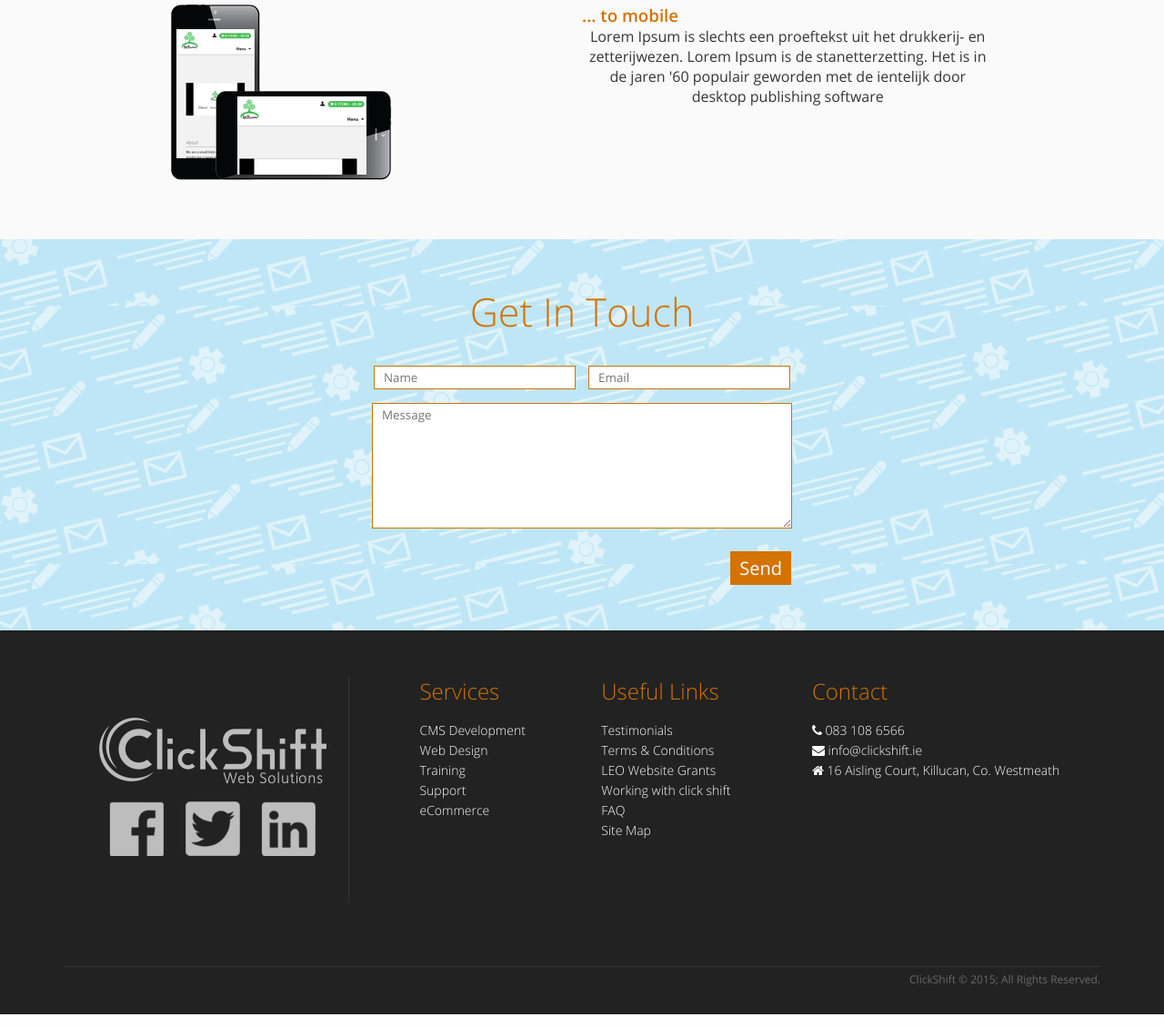
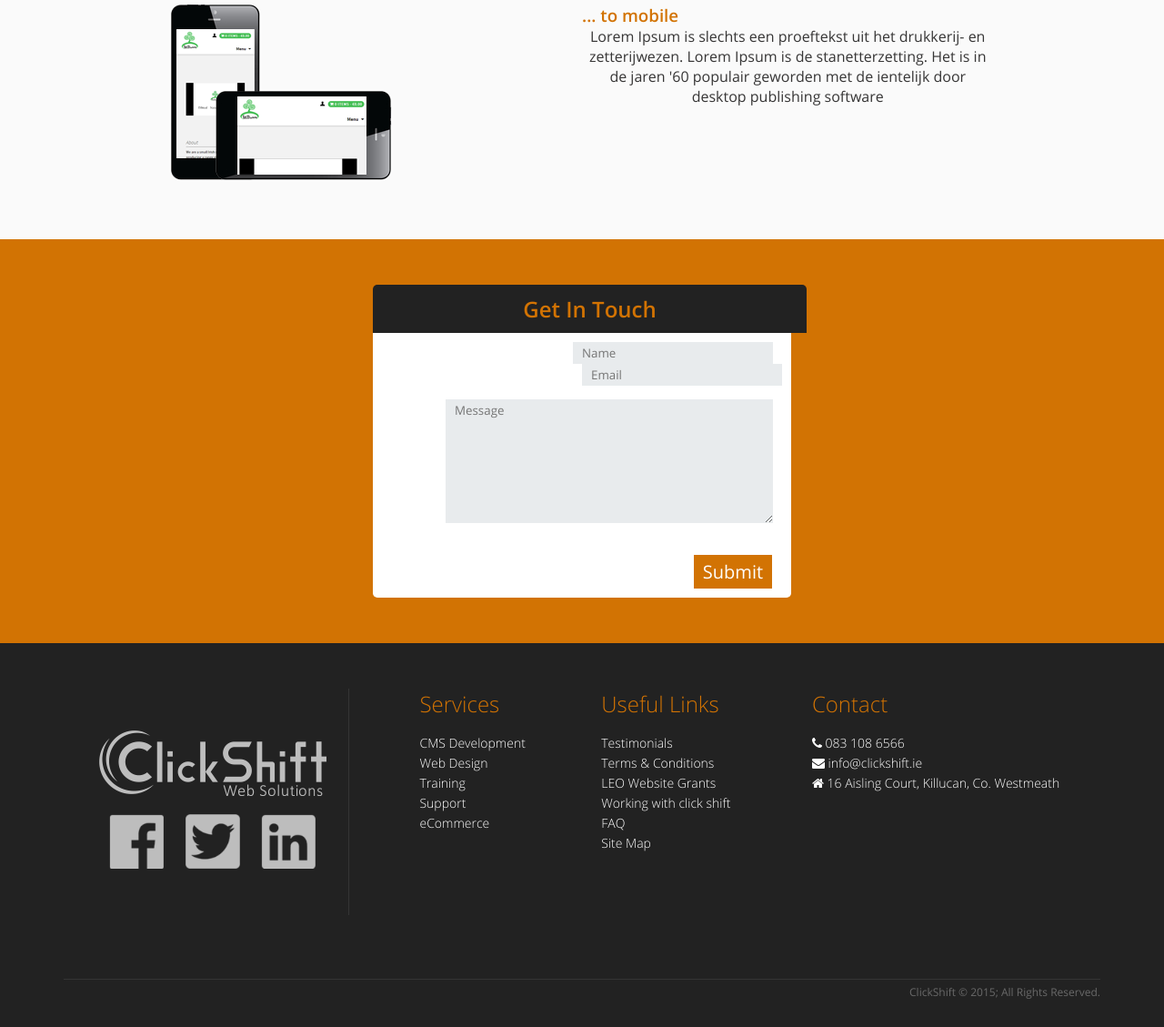
Before and after one commit to kenneth27dunne/github4nubs2, a PHP site: page / in a window 1280 px wide. Shown: the part 2231-3360 px from the top of the page at 91% size. Run offline with PHP 8.4, Linux system fonts and the light colour scheme; some libraries are stand-ins or nearby versions.

Commit message:
edited get in touch

```diff
--- a/index.php
+++ b/index.php
@@ -101,17 +101,21 @@
 
 		<!--- Quote Area--->
 		<div class="request-quote-container">
-			<h1 class="design-title">Get In Touch</h2>
-			<form>
+			<div class="hompage-contact-form">
+					<div class="contact-form-heading">
+						<h2>Get In Touch</h2>
+					</div>
+					<form class="contact-form-content">
 						<input  type="text" placeholder="Name">
 						<input  type="email" placeholder="Email">
 						<br>
 						<textarea  placeholder="Message"></textarea>
 								<br>
 						<div>
-					<input type="submit" value="Send"/>
+							<input type="submit" value="Submit"/>
 						</div>
 					</form>
+			</div>
 		</div>
 
 <?php include("Includes/footer.php");?>
--- a/styles/_homepage.sass
+++ b/styles/_homepage.sass
@@ -240,22 +240,32 @@
 .request-quote-container
   text-align: center
   padding: 50px 0
-  background:
-    image: url(../assets/background/bg-3.jpg)
-    size: contain
-    position: center
-  h2
-    color: #fff
-    margin-bottom: 50px
+  background-color: $accent
+  .hompage-contact-form
+    padding: 0
+    .contact-form-content
+      background-color: #fff
+      border-radius: 0px 0px 5px 5px
+      padding: 10px
+    .contact-form-heading
+      border-radius: 5px 5px 0px 0px
+      background-color: #222
+      color: #fff
+      padding: 10px 20px
+      text-align: center
   textarea
-    border: 1px solid $accent
+    margin: 10px
+    border: none
+    background-color: #e8ebed
     clear: both
-    width: 440px
+    width: 340px
     height: 130px
     padding: 3px 10px
     margin-top: 15px
   input[type="text"], input[type="email"]
-    border: 1px solid $accent
+    padding: 10px
+    background-color: #e8ebed
+    border: none
     width: 200px
     padding: 3px 10px
   input[type="text"]
--- a/styles/style.css
+++ b/styles/style.css
@@ -313,21 +313,32 @@ a {
 .request-quote-container {
   text-align: center;
   padding: 50px 0;
-  background-image: url(../assets/background/bg-3.jpg);
-  background-size: contain;
-  background-position: center; }
-  .request-quote-container h2 {
-    color: #fff;
-    margin-bottom: 50px; }
+  background-color: #d27303; }
+  .request-quote-container .hompage-contact-form {
+    padding: 0; }
+    .request-quote-container .hompage-contact-form .contact-form-content {
+      background-color: #fff;
+      border-radius: 0px 0px 5px 5px;
+      padding: 10px; }
+    .request-quote-container .hompage-contact-form .contact-form-heading {
+      border-radius: 5px 5px 0px 0px;
+      background-color: #222;
+      color: #fff;
+      padding: 10px 20px;
+      text-align: center; }
   .request-quote-container textarea {
-    border: 1px solid #d27303;
+    margin: 10px;
+    border: none;
+    background-color: #e8ebed;
     clear: both;
-    width: 440px;
+    width: 340px;
     height: 130px;
     padding: 3px 10px;
     margin-top: 15px; }
   .request-quote-container input[type="text"], .request-quote-container input[type="email"] {
-    border: 1px solid #d27303;
+    padding: 10px;
+    background-color: #e8ebed;
+    border: none;
     width: 200px;
     padding: 3px 10px; }
   .request-quote-container input[type="text"] {
```
Also changed, not shown: 1 other file. Lines whose indentation alone changed are shown as unchanged.
